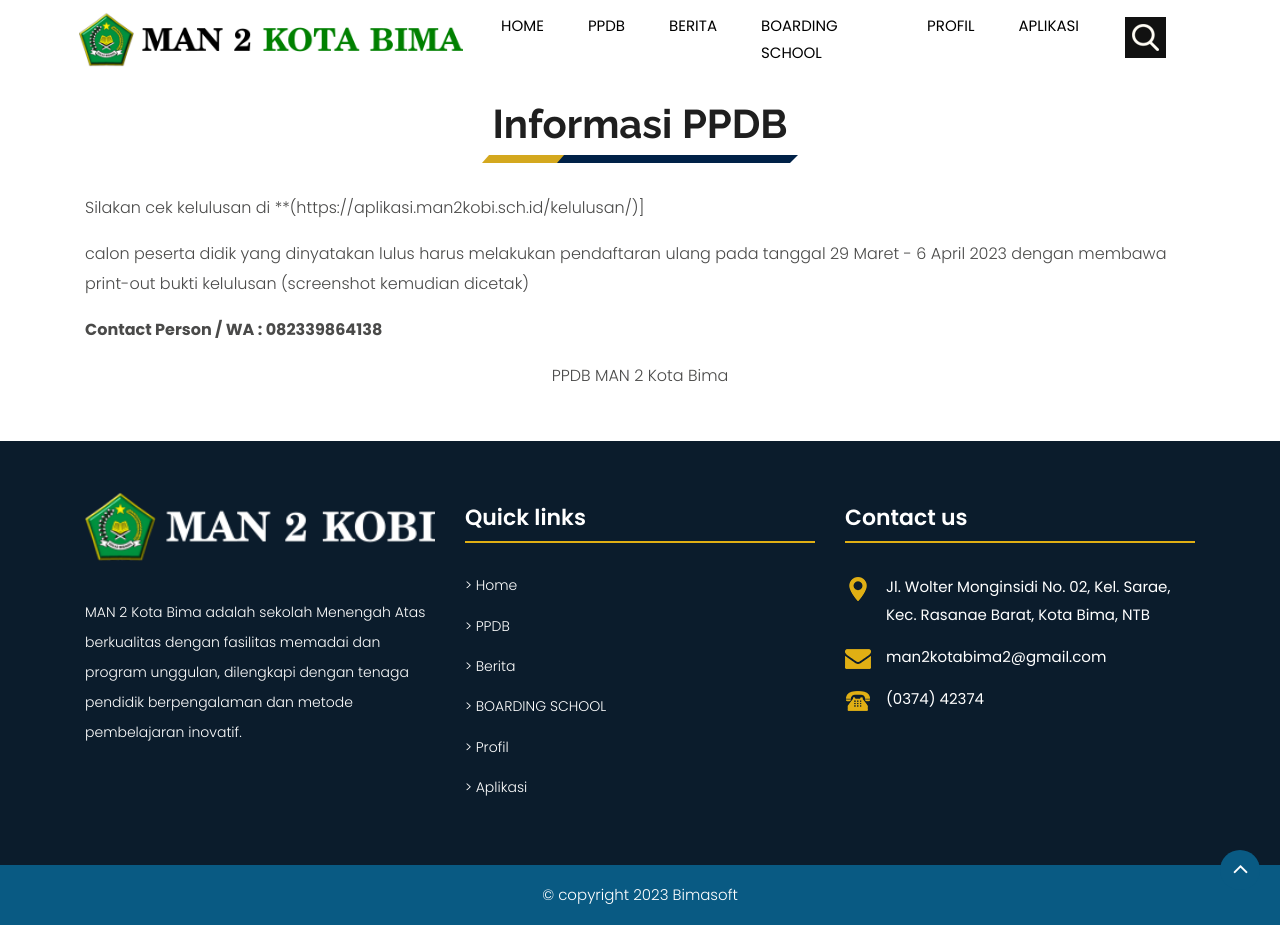
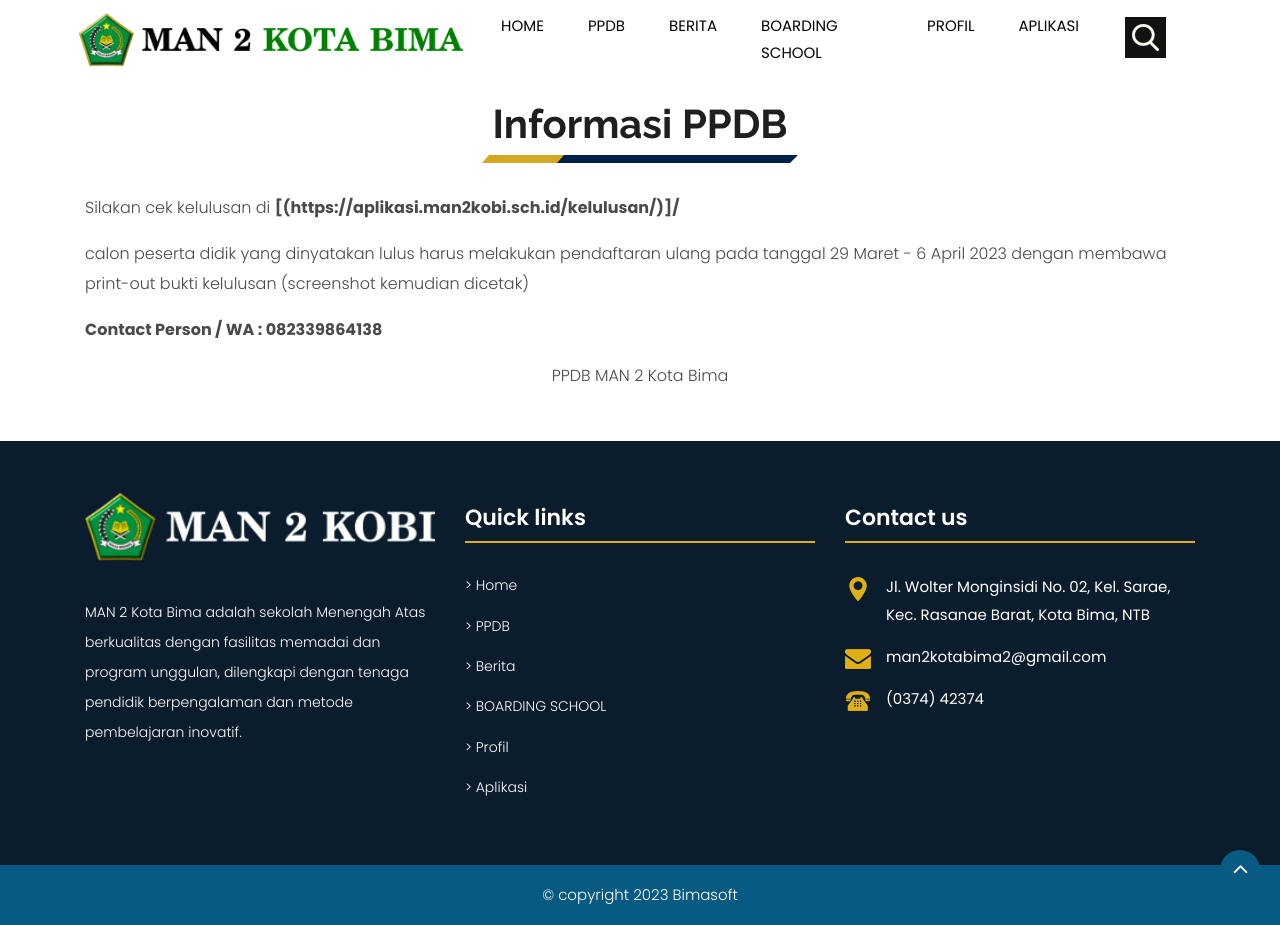
Before and after one commit to yokowasis/website-man2kobi.sch.id, a Jekyll site: the page built from pages/ppdb.md, in a window 1280 px wide. Built offline with Jekyll 4.4.1, drawn with Linux system fonts in a browser that asks for light colours.

```diff
--- a/pages/ppdb.md
+++ b/pages/ppdb.md
@@ -4,7 +4,7 @@ layout: default
 
 # Informasi PPDB
 
-Silakan cek kelulusan di **\(https://aplikasi.man2kobi.sch.id/kelulusan/)]
+Silakan cek kelulusan di **\[(https://aplikasi.man2kobi.sch.id/kelulusan/)]/**
 
 calon peserta didik yang dinyatakan lulus harus melakukan pendaftaran ulang pada tanggal 29 Maret - 6 April 2023 dengan membawa print-out bukti kelulusan (screenshot kemudian dicetak)
 
```
